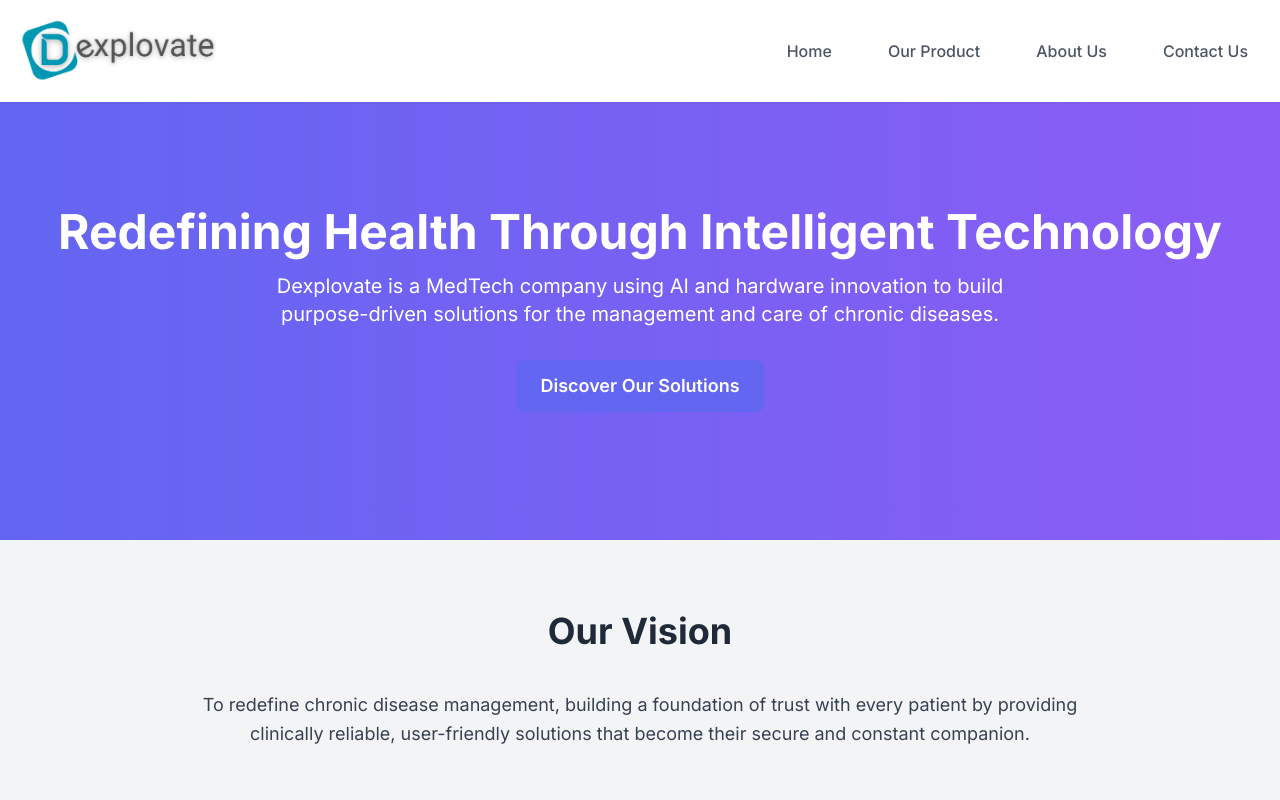
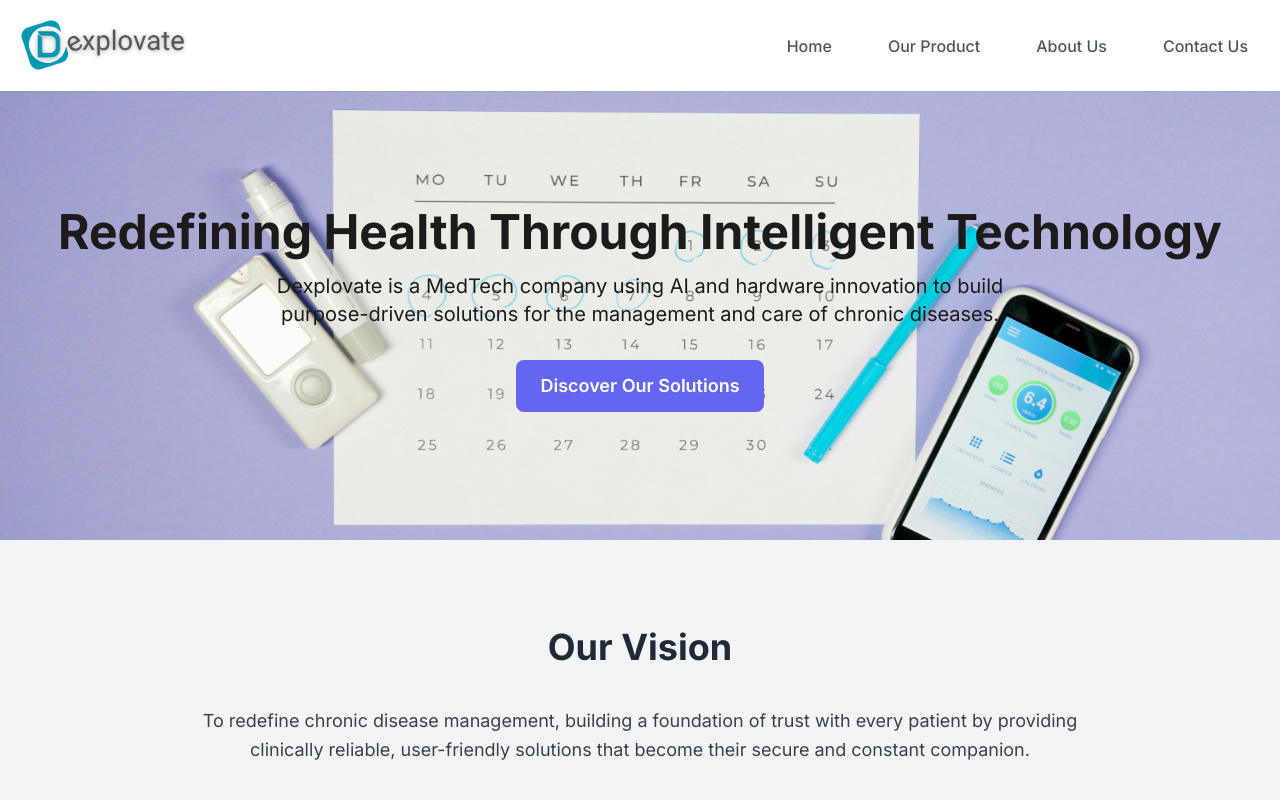
Before and after one commit to bvishnu211/dexplovate-website, a plain HTML site: page index.html in a window 1280 px wide. Shown: the top 800 px of the page. Drawn offline with nearby package versions, Linux system fonts and the light colour scheme.

Commit message:
logo update

```diff
--- a/index.html
+++ b/index.html
@@ -15,10 +15,16 @@
             color: #333;
         }
         .hero-section {
-            background: linear-gradient(to right, #6366f1, #8b5cf6); /* Indigo to Purple gradient */
-            color: white;
+            background-image: url('homebg.jpg');
+            background-size: cover;
+            background-position: center;
+            color: rgb(29, 26, 26);
+            height: 15px
             padding: 8rem 1rem;
             text-align: center;
+        }
+        .hero-overlay {
+            padding: 8rem 1rem;
         }
         .section-heading {
             font-size: 2.25rem; /* text-4xl */
@@ -56,9 +62,6 @@
             background-color: #e0e7ff; /* Indigo-100 */
             color: #4f46e5; /* Indigo-600 */
         }
-        .logo-svg {
-            color: #6366f1; /* Indigo-600 */
-        }
     </style>
 </head>
 <body>
@@ -68,8 +71,8 @@
         <div class="container mx-auto flex flex-col md:flex-row items-center justify-between px-4">
             <a href="index.html" class="flex items-center mb-4 md:mb-0 cursor-pointer">
                 <!-- Company Logo as a button -->
+                <img src="Dex-logo.png" alt="Logo" class="product-image1" width="170" height="200">
 
-                <img src="Dex-logo.png" alt="Logo" class="product-image" width="200" height="200">
             </a>
             <nav class="flex flex-wrap justify-center md:justify-end space-x-4 md:space-x-6">
                 <a href="index.html" class="nav-link">Home</a>
@@ -83,6 +86,7 @@
     <main class="pt-20"> <!-- Added padding-top to account for fixed header -->
         <!-- Hero Section -->
         <section id="home-section" class="hero-section">
+            <div class="hero-overlay">
                 <div class="container mx-auto">
                     <h1 class="text-4xl md:text-5xl font-extrabold leading-tight mb-4">
                         Redefining Health Through Intelligent Technology
@@ -92,10 +96,11 @@
                     </p>
                     <a href="product.html" class="cta-button inline-block text-lg">Discover Our Solutions</a>
                 </div>
+            </div>
         </section>
 
         <!-- Our Vision Section -->
-        <section id="vision" class="py-16 px-4">
+        <section id="vision" class="py-20 px-4">
             <div class="container mx-auto">
                 <h2 class="section-heading">Our Vision</h2>
                 <p class="text-lg text-gray-700 max-w-4xl mx-auto leading-relaxed text-center">
@@ -139,11 +144,11 @@
 
         <!-- Call to Action Section -->
         <section class="py-16 px-4 text-center">
-            <div class="container mx-auto bg-indigo-100 rounded-xl p-8 md:p-12">
-                <h2 class="text-3xl font-bold text-indigo-800 mb-4">
+            <div class="container mx-auto rounded-xl py-12" style="background-color: #b7a9dd;">
+                <h2 class="text-3xl font-bold text-white mb-4">
                     Ready to Experience Proactive Health Management?
                 </h2>
-                <p class="text-lg text-indigo-700 mb-8 max-w-2xl mx-auto">
+                <p class="text-lg text-white mb-8 max-w-2xl mx-auto">
                     Join Dexplovate in our mission to transform chronic disease care. Learn how our intelligent solutions can bring clarity, control, and peace of mind.
                 </p>
                 <a href="contact.html" class="cta-button inline-block text-lg">Contact Us to Learn More</a>
```
Also changed, not shown: homebg.jpg (added). Lines whose indentation alone changed are shown as unchanged.
